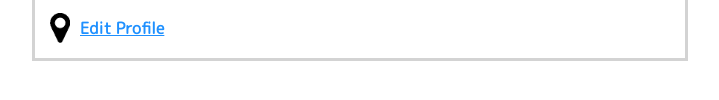
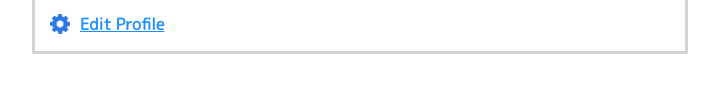
Before and after one commit to emilioperez98/tarjeta-de-usuario, a plain HTML site: page index.html in a window 1280 px wide. Shown: the part 314-414 px from the top of the page, 283-1002 px from the left. Drawn offline with Linux system fonts and the light colour scheme.

Commit message:
Add files via upload

```diff
--- a/index.html
+++ b/index.html
@@ -27,7 +27,7 @@
                 <p>Master of shadows and the Internet!</p>
             </div>
             <div class="perfil">
-                <img src="icons/map-marker.png" alt="gear" class="icon3">
+                <img src="icons/gear.png" alt="gear" class="icon3">
                 <p class="editperfil"> Edit Profile </p>
             </div>
         </div>
```
